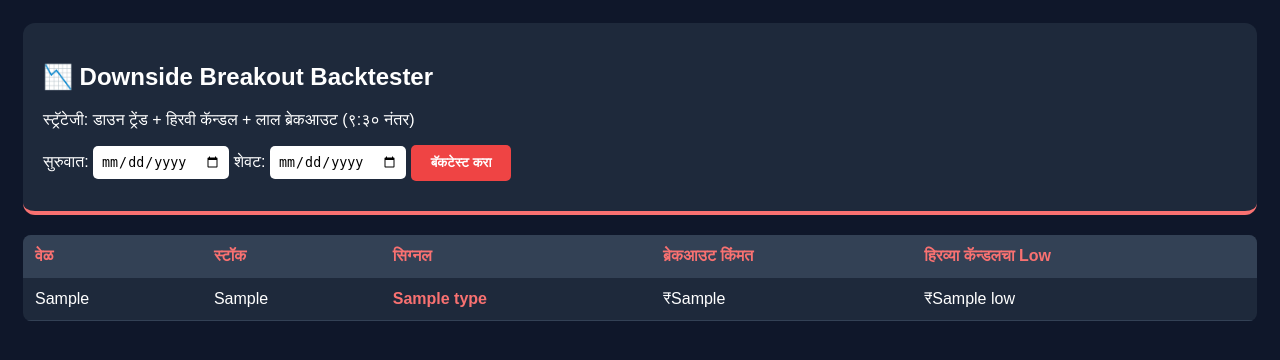
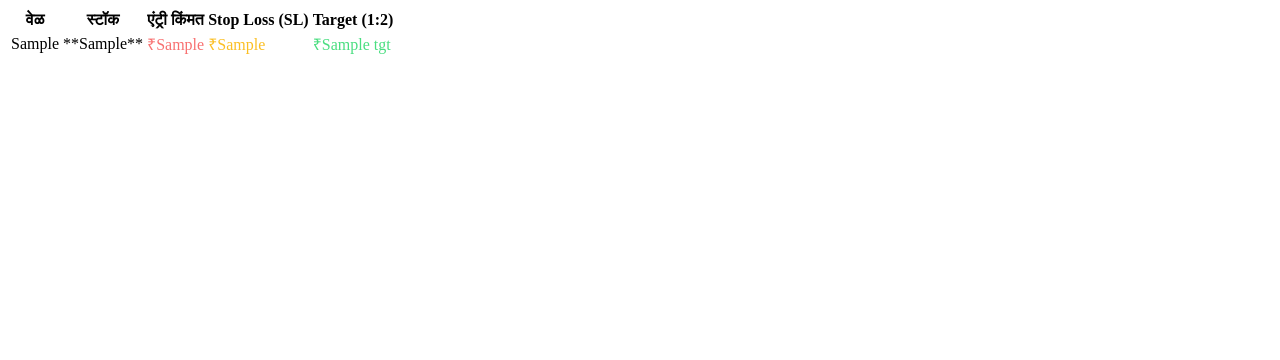
Before and after one commit to dattapwr/nifty-trading-bot, a Flask app: template templates/index.html in a window 1280 px wide. Shown: the top 360 px of the page. Run offline with Flask 3, Linux system fonts and the light colour scheme; the template is opened without the code that fills it: most values are stand-ins (such as "Sample title", 1, 10 or a date in 2020).

Commit message:
Update index.html

```diff
--- a/templates/index.html
+++ b/templates/index.html
@@ -1,58 +1,22 @@
-<!DOCTYPE html>
-<html lang="mr">
-<head>
-    <meta charset="UTF-8">
-    <title>Price Action Backtester</title>
-    <style>
-        body { font-family: sans-serif; background: #0f172a; color: white; padding: 15px; }
-        .header { background: #1e293b; padding: 20px; border-radius: 12px; border-bottom: 4px solid #f87171; }
-        .input-group { margin: 10px 0; }
-        input { padding: 8px; border-radius: 5px; border: none; }
-        .btn { background: #ef4444; color: white; padding: 10px 20px; border: none; border-radius: 5px; cursor: pointer; font-weight: bold; }
-        table { width: 100%; border-collapse: collapse; margin-top: 20px; background: #1e293b; border-radius: 8px; overflow: hidden; }
-        th, td { padding: 12px; border-bottom: 1px solid #334155; text-align: left; }
-        th { background: #334155; color: #f87171; }
-        .sell-text { color: #f87171; font-weight: bold; }
-    </style>
-</head>
-<body>
-    <div class="header">
-        <h2>📉 Downside Breakout Backtester</h2>
-        <p>स्ट्रॅटेजी: डाउन ट्रेंड + हिरवी कॅन्डल + लाल ब्रेकआउट (९:३० नंतर)</p>
-        <form action="/" method="get">
-            <div class="input-group">
-                <label>सुरुवात: </label><input type="date" name="start_date" required>
-                <label> शेवट: </label><input type="date" name="end_date" required>
-                <button type="submit" class="btn">बॅकटेस्ट करा</button>
-            </div>
-        </form>
-    </div>
-
-    {% if bt_results %}
 <table>
     <thead>
         <tr>
             <th>वेळ</th>
             <th>स्टॉक</th>
-                <th>सिग्नल</th>
-                <th>ब्रेकआउट किंमत</th>
-                <th>हिरव्या कॅन्डलचा Low</th>
+            <th>एंट्री किंमत</th>
+            <th>Stop Loss (SL)</th>
+            <th>Target (1:2)</th>
         </tr>
     </thead>
     <tbody>
         {% for r in bt_results %}
         <tr>
             <td>{{ r.t }}</td>
-                <td>{{ r.s }}</td>
-                <td class="sell-text">{{ r.type }}</td>
-                <td>₹{{ r.p }}</td>
-                <td>₹{{ r.low }}</td>
+            <td>**{{ r.s }}**</td>
+            <td style="color: #f87171;">₹{{ r.p }}</td>
+            <td style="color: #fbbf24;">₹{{ r.sl }}</td>
+            <td style="color: #4ade80;">₹{{ r.tgt }}</td>
         </tr>
         {% endfor %}
     </tbody>
 </table>
-    {% elif request.args.get('start_date') %}
-    <p style="margin-top: 20px; color: #94a3b8;">या कालावधीत अटी पूर्ण करणारे सिग्नल सापडले नाहीत.</p>
-    {% endif %}
-</body>
-</html>
```
Lines whose indentation alone changed are shown as unchanged.
